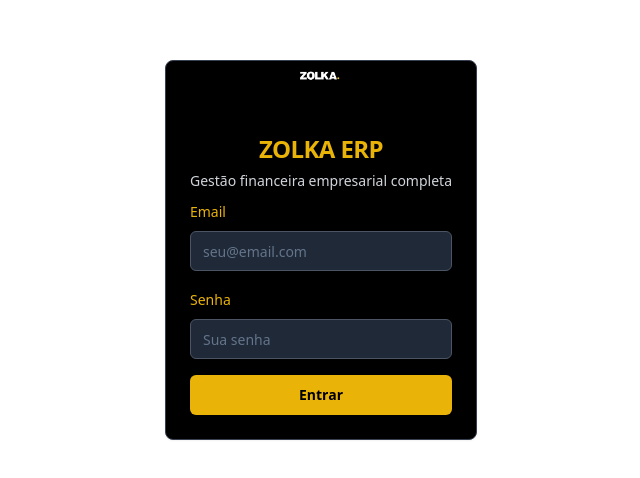
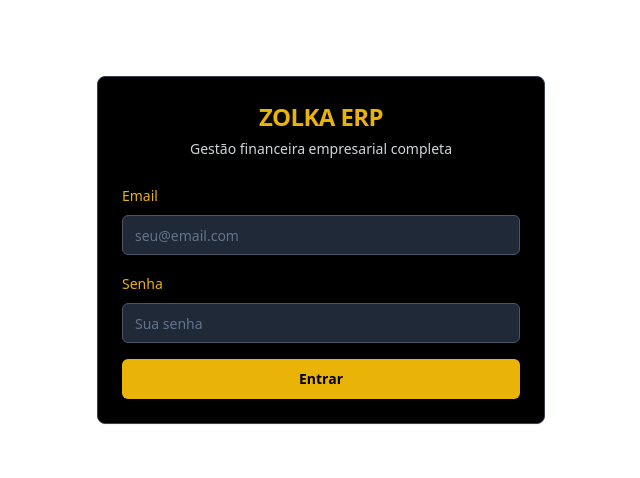
Before and after one commit to LucasKND/erp-financeiro-zolka, a React (Vite) app: page / in a window 1280 px wide. Shown: the part 150-628 px from the top of the page, without its empty margins (319-959 px from the left). Built offline with nearby package versions, Linux system fonts and the light colour scheme.

Commit message:
Revert logo changes and prepare for new logo
Reverts the changes made to the logo and removes the current logo, anticipating a new logo to be provided.

```diff
--- a/src/components/Auth.tsx
+++ b/src/components/Auth.tsx
@@ -1,3 +1,4 @@
+
 import { useState } from "react";
 import { Card, CardContent, CardDescription, CardHeader, CardTitle } from "@/components/ui/card";
 import { Button } from "@/components/ui/button";
@@ -55,18 +56,8 @@ export function Auth() {
 
   return (
     <div className="min-h-screen flex items-center justify-center bg-white p-4">
-      <div className="relative">
-        {/* Logo positioned absolutely at the top center */}
-        <div className="absolute -top-8 left-1/2 transform -translate-x-1/2 z-10">
-          <img
-            src="/lovable-uploads/f145b6bd-8c26-4f1a-a832-5855b8d850d5.png"
-            alt="Zolka Logo"
-            className="w-24 h-24 object-contain"
-          />
-        </div>
-
-        <Card className="w-full max-w-md bg-black border-gray-700 pt-12">
-          <CardHeader className="text-center pb-2">
+      <Card className="w-full max-w-md bg-black border-gray-700">
+        <CardHeader className="text-center">
           <CardTitle className="text-2xl font-bold text-yellow-500">ZOLKA ERP</CardTitle>
           <CardDescription className="text-gray-300">
             Gestão financeira empresarial completa
@@ -124,6 +115,5 @@ export function Auth() {
         </CardContent>
       </Card>
     </div>
-    </div>
   );
 }
```
Lines whose indentation alone changed are shown as unchanged.
